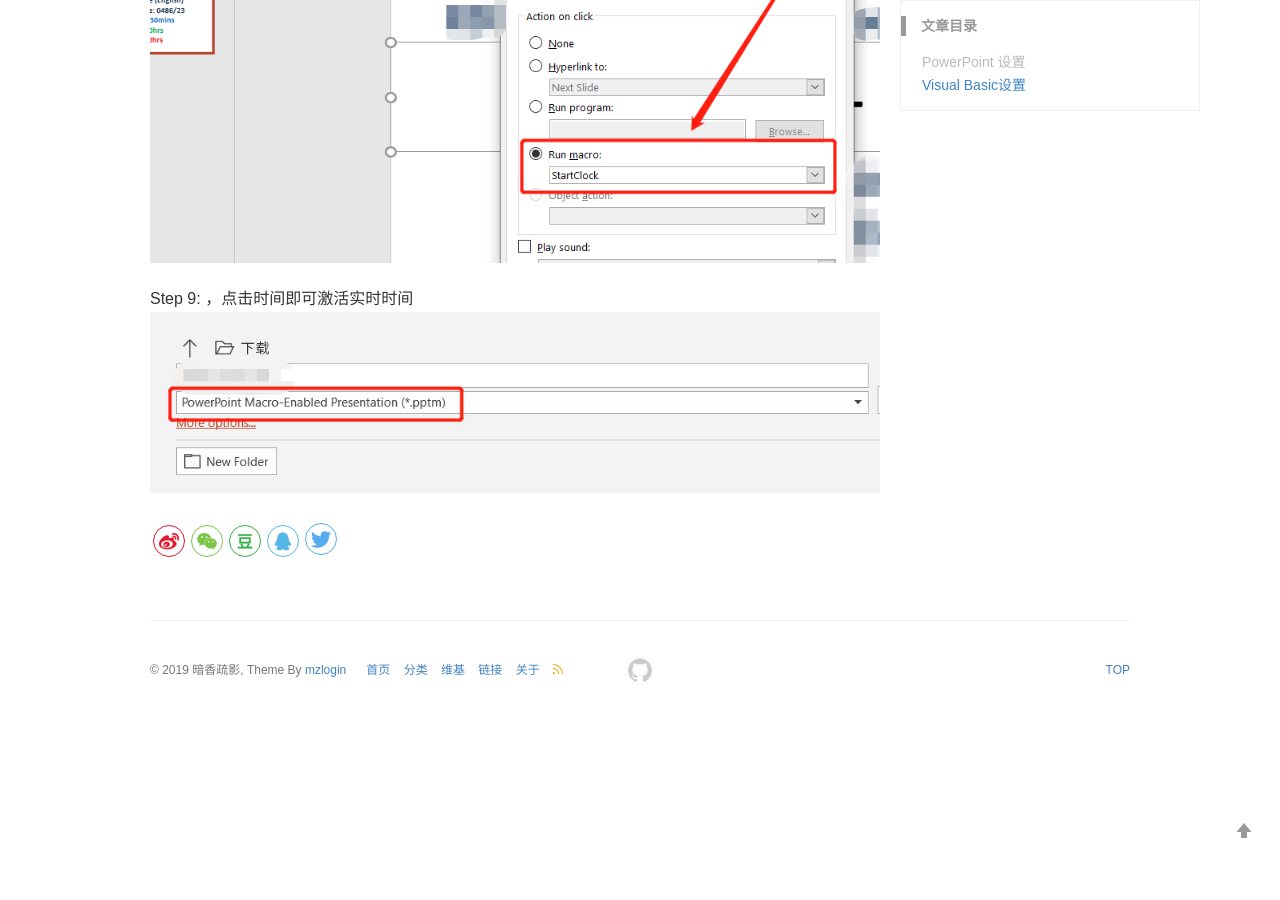
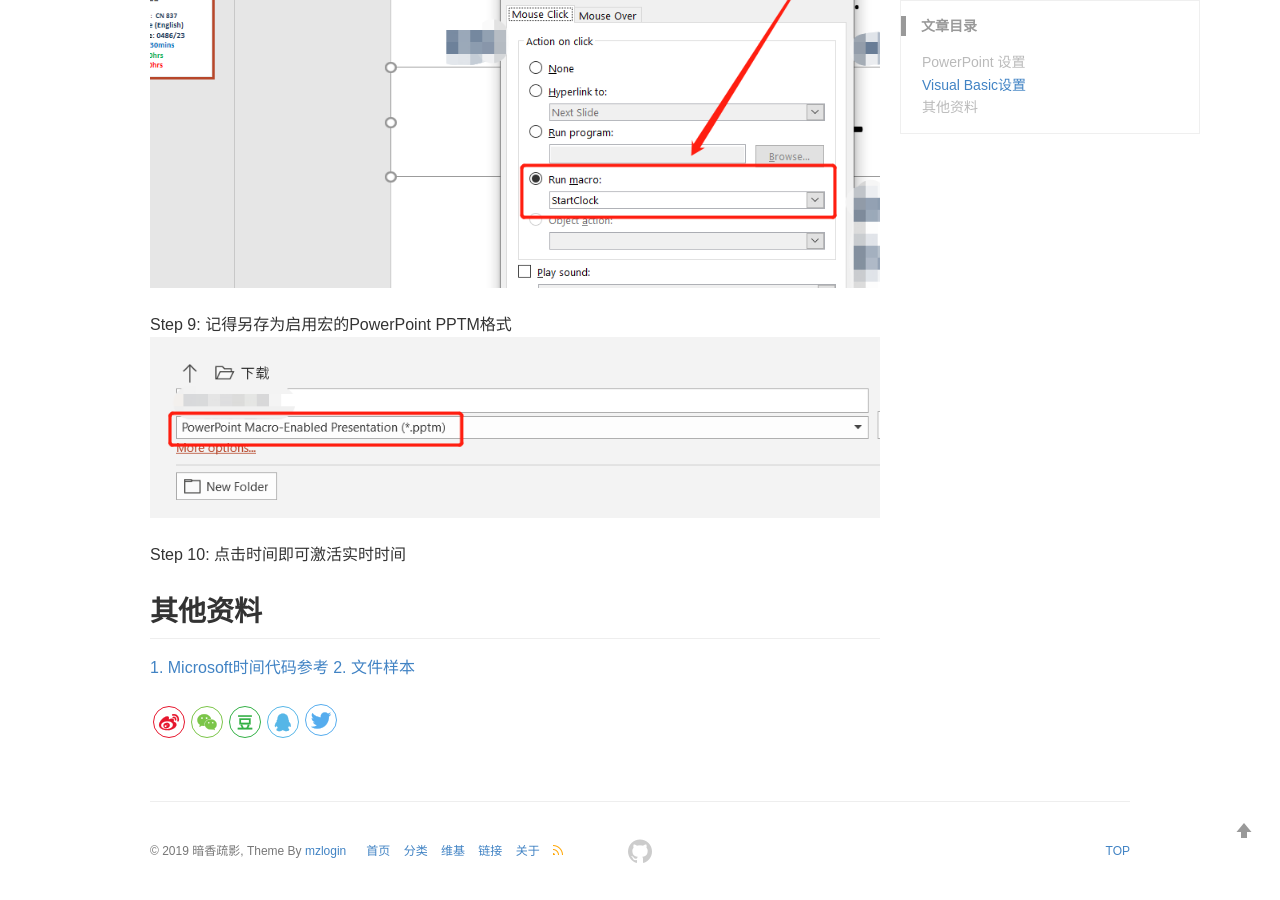
Before and after one commit to dzvision/backup-ghpages, a Jekyll site: the page built from _posts/2020-10-12-PowerPoint-Add-Live-Clock.md, in a window 1280 px wide and 900 px high, scrolled down 3130 px. Built offline with Jekyll 4.4.1, drawn with Linux system fonts in a browser that asks for light colours; comment, search, counter and statistics services are not loaded; before the commit the page ends 3849 px from its top, so only the background shows below that.

Commit message:
Update Blog
Update Blog

```diff
--- a/_posts/2020-10-12-PowerPoint-Add-Live-Clock.md
+++ b/_posts/2020-10-12-PowerPoint-Add-Live-Clock.md
@@ -72,5 +72,12 @@
 Step 8: 关闭VBA窗口，点击文本框，然后找到Insert-->Action并将Action Setting内的Mouse Click Tab选择Run macro并选择为StartClock
 ![Step8](/blog/images/posts/2020/20201012_AddLiveClock-step8.png)
 
-Step 9: ，点击时间即可激活实时时间
+Step 9: 记得另存为启用宏的PowerPoint PPTM格式
 ![Step9](/blog/images/posts/2020/20201012_AddLiveClock-step9.png)
+
+Step 10: 点击时间即可激活实时时间
+
+
+## 其他资料
+[1. Microsoft时间代码参考](https://docs.microsoft.com/en-us/office/vba/language/reference/user-interface-help/format-function-visual-basic-for-applications)
+[2. 文件样本](https://github.com/dzvision/blog/raw/master/documents/Example_Exam_Clock.pptm)
```
Also changed, not shown: 1 other file.
